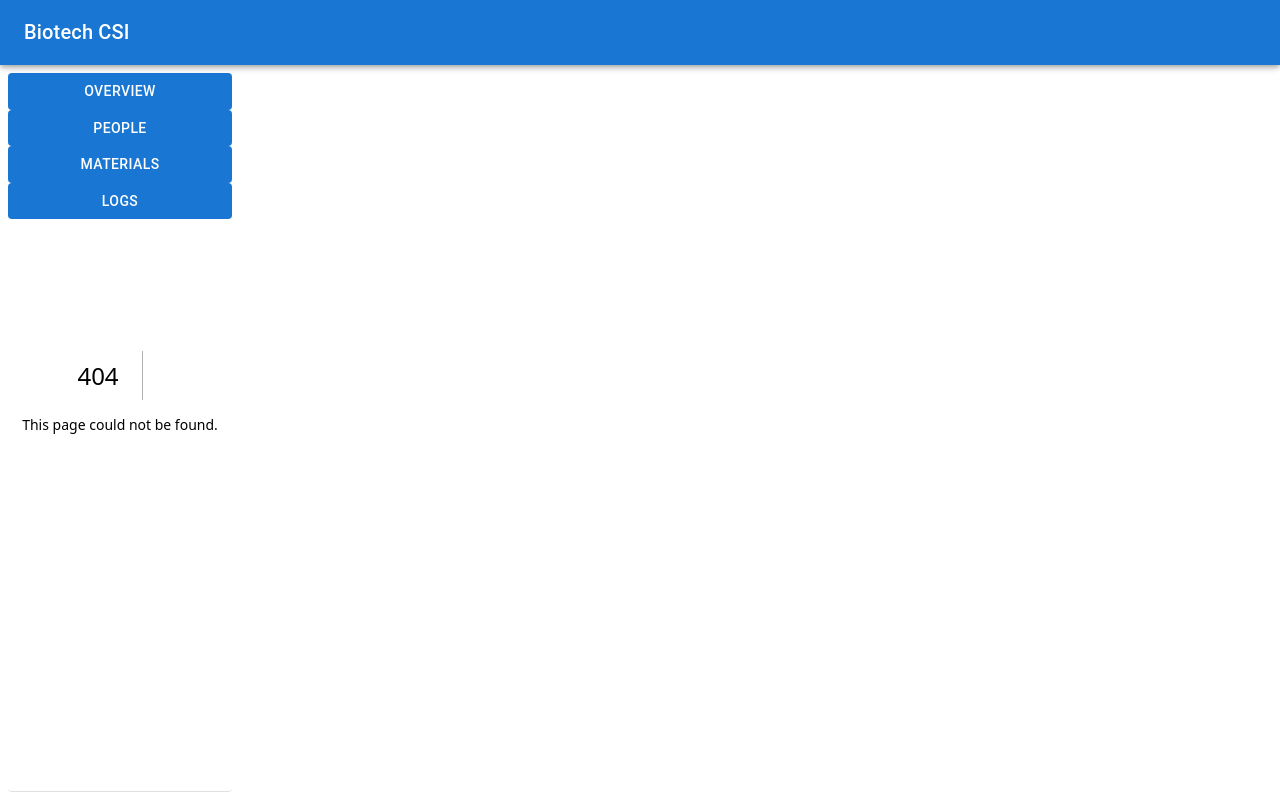
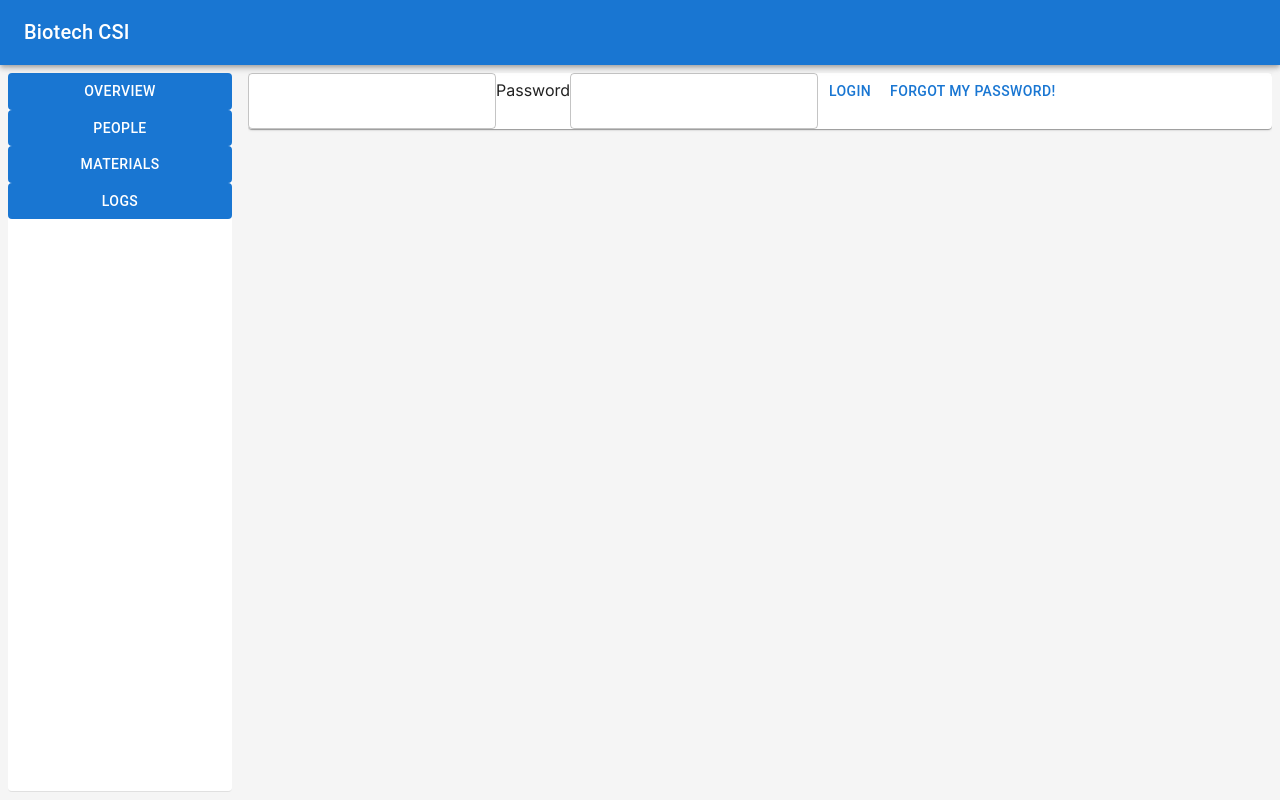
Before and after one commit to Minuteman-PWD-2025/Biotech-CSI, a Next.js app: page /login in a window 1280 px wide. Before the commit this address had no page. Built offline with nearby package versions, Linux system fonts and the light colour scheme.

Commit message:
init commit
will add actual stuff to the page soon this is just a rough concept for how i will lay it out

```diff
--- /dev/null
+++ b/src/app/login/page.tsx
@@ -0,0 +1,35 @@
+'use client';
+
+import { Button, Paper, TextField } from "@mui/material"
+import React from 'react';
+
+
+function Login() {
+    return (
+        <>
+            <TextField>
+                Username
+            </TextField>
+                Password
+            <TextField>
+            </TextField>
+            <Button>
+                Login
+            </Button>
+            <Button>
+                Forgot my password!
+            </Button>
+        </>
+    );
+}
+
+export default function Data() {
+
+    return (
+        <div className="tab">
+            <Paper>
+                <Login></Login>
+            </Paper>
+        </div>
+    );
+}
```
